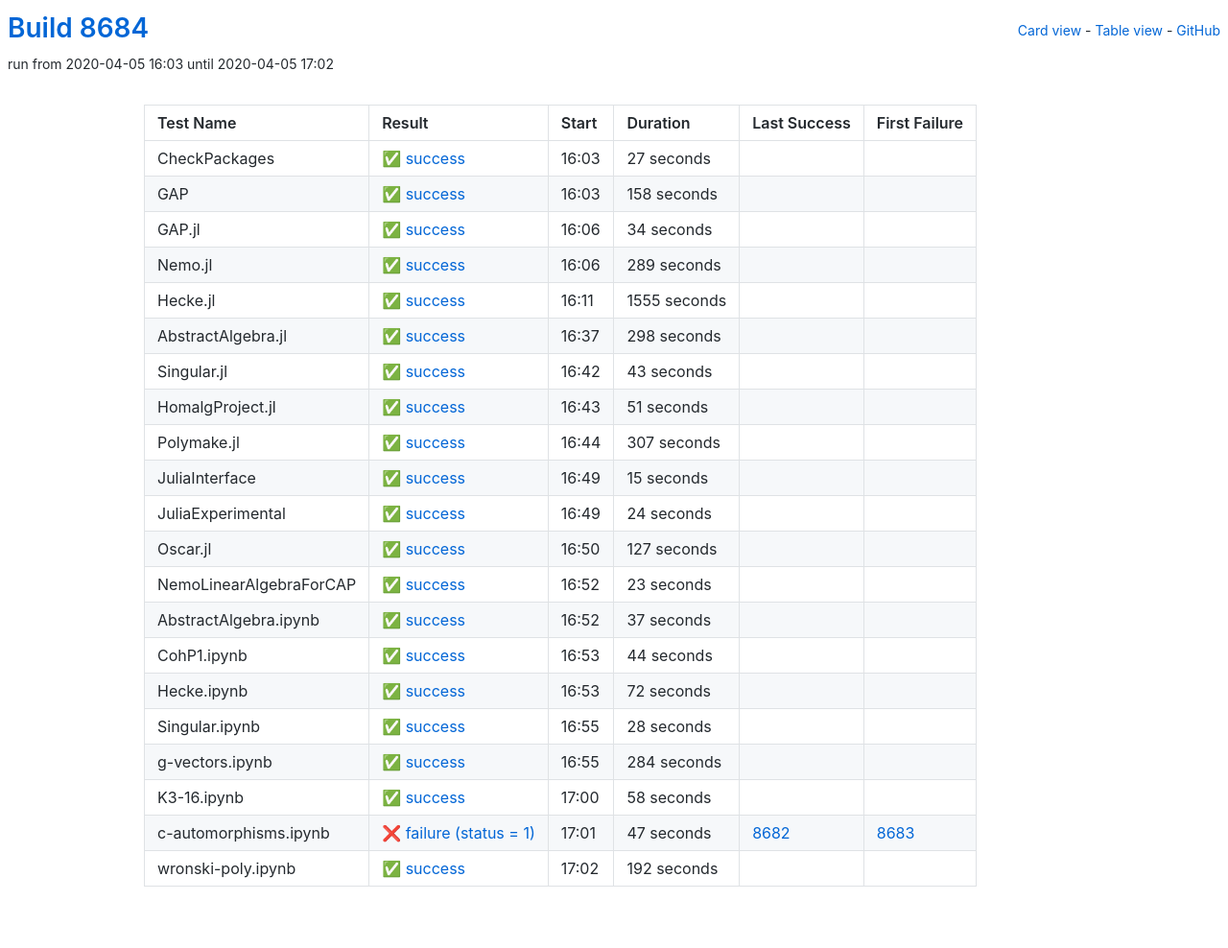
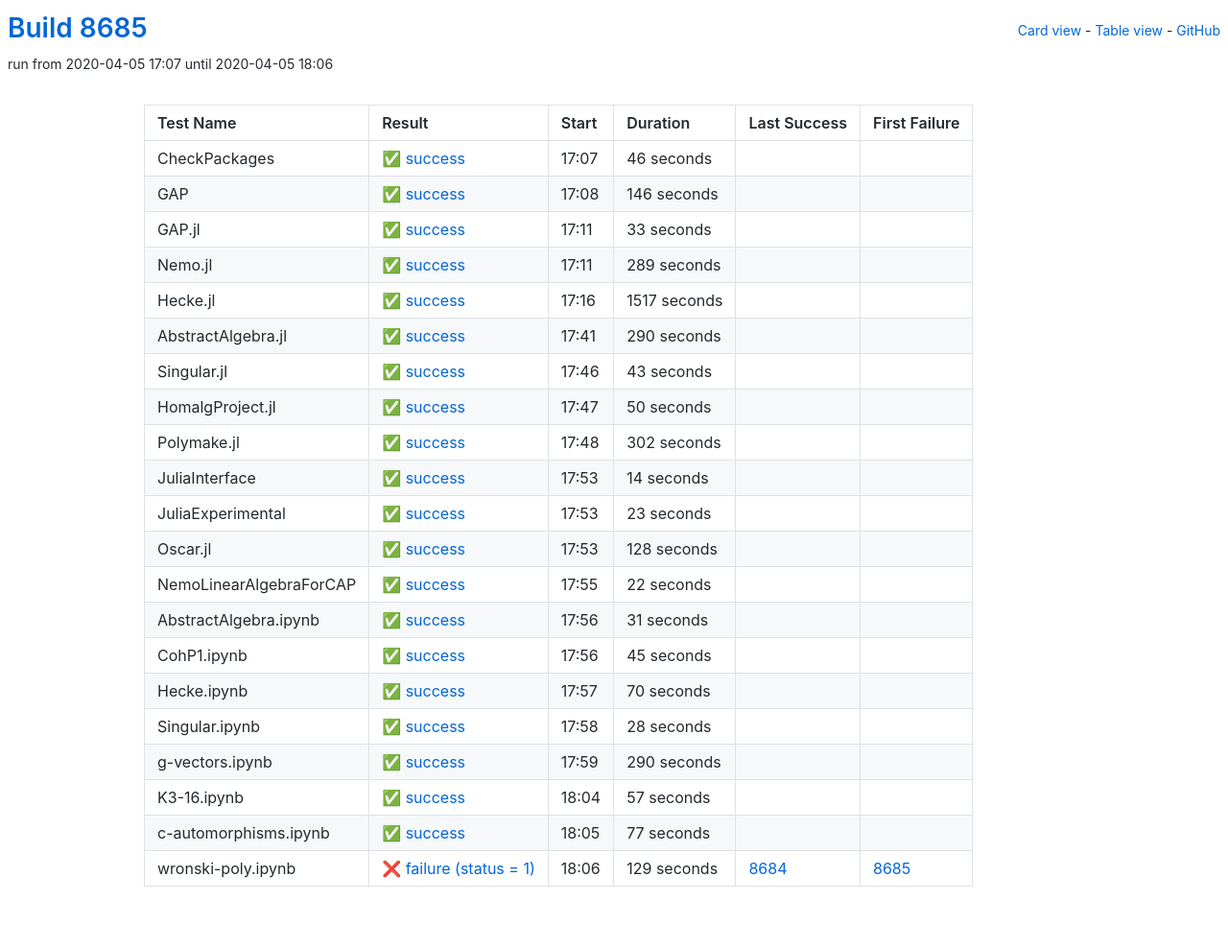
Before and after one commit to oscar-system/oscar-ci-status, a Jekyll site: the page built from table.html, in a window 1280 px wide. Shown: the whole page at 96% size. Built offline with Jekyll 4.4.1, drawn with Linux system fonts in a browser that asks for light colours.

Commit message:
Build 8685

```diff
--- a/_data/ci.yml
+++ b/_data/ci.yml
@@ -1,38 +1,38 @@
-build: 8684
-build_url: https://oscarci.mathematik.uni-kl.de/job/oscar/8684/
+build: 8685
+build_url: https://oscarci.mathematik.uni-kl.de/job/oscar/8685/
 job: oscar
 tests:
-- duration: 27
+- duration: 46
   exitcode: 0
   first_failure: false
   first_failure_url: null
   last_success: false
   last_success_url: null
-  log: https://oscarci.mathematik.uni-kl.de/job/oscar/8684/artifact/logs/build-8684/CheckPackages.log
+  log: https://oscarci.mathematik.uni-kl.de/job/oscar/8685/artifact/logs/build-8685/CheckPackages.log
   name: CheckPackages
-  start: 2020-04-05 16:03
+  start: 2020-04-05 17:07
   status: success
   success: true
-- duration: 158
+- duration: 146
   exitcode: 0
   first_failure: false
   first_failure_url: null
   last_success: false
   last_success_url: null
-  log: https://oscarci.mathematik.uni-kl.de/job/oscar/8684/artifact/logs/build-8684/GAP.log
+  log: https://oscarci.mathematik.uni-kl.de/job/oscar/8685/artifact/logs/build-8685/GAP.log
   name: GAP
-  start: 2020-04-05 16:03
+  start: 2020-04-05 17:08
   status: success
   success: true
-- duration: 34
+- duration: 33
   exitcode: 0
   first_failure: false
   first_failure_url: null
   last_success: false
   last_success_url: null
-  log: https://oscarci.mathematik.uni-kl.de/job/oscar/8684/artifact/logs/build-8684/GAP.jl.log
+  log: https://oscarci.mathematik.uni-kl.de/job/oscar/8685/artifact/logs/build-8685/GAP.jl.log
   name: GAP.jl
-  start: 2020-04-05 16:06
+  start: 2020-04-05 17:11
   status: success
   success: true
 - duration: 289
@@ -41,31 +41,31 @@ tests:
   first_failure_url: null
   last_success: false
   last_success_url: null
-  log: https://oscarci.mathematik.uni-kl.de/job/oscar/8684/artifact/logs/build-8684/Nemo.jl.log
+  log: https://oscarci.mathematik.uni-kl.de/job/oscar/8685/artifact/logs/build-8685/Nemo.jl.log
   name: Nemo.jl
-  start: 2020-04-05 16:06
+  start: 2020-04-05 17:11
   status: success
   success: true
-- duration: 1555
+- duration: 1517
   exitcode: 0
   first_failure: false
   first_failure_url: null
   last_success: false
   last_success_url: null
-  log: https://oscarci.mathematik.uni-kl.de/job/oscar/8684/artifact/logs/build-8684/Hecke.jl.log
+  log: https://oscarci.mathematik.uni-kl.de/job/oscar/8685/artifact/logs/build-8685/Hecke.jl.log
   name: Hecke.jl
-  start: 2020-04-05 16:11
+  start: 2020-04-05 17:16
   status: success
   success: true
-- duration: 298
+- duration: 290
   exitcode: 0
   first_failure: false
   first_failure_url: null
   last_success: false
   last_success_url: null
-  log: https://oscarci.mathematik.uni-kl.de/job/oscar/8684/artifact/logs/build-8684/AbstractAlgebra.jl.log
+  log: https://oscarci.mathematik.uni-kl.de/job/oscar/8685/artifact/logs/build-8685/AbstractAlgebra.jl.log
   name: AbstractAlgebra.jl
-  start: 2020-04-05 16:37
+  start: 2020-04-05 17:41
   status: success
   success: true
 - duration: 43
@@ -74,64 +74,42 @@ tests:
   first_failure_url: null
   last_success: false
   last_success_url: null
-  log: https://oscarci.mathematik.uni-kl.de/job/oscar/8684/artifact/logs/build-8684/Singular.jl.log
+  log: https://oscarci.mathematik.uni-kl.de/job/oscar/8685/artifact/logs/build-8685/Singular.jl.log
   name: Singular.jl
-  start: 2020-04-05 16:42
+  start: 2020-04-05 17:46
   status: success
   success: true
-- duration: 51
+- duration: 50
   exitcode: 0
   first_failure: false
   first_failure_url: null
   last_success: false
   last_success_url: null
-  log: https://oscarci.mathematik.uni-kl.de/job/oscar/8684/artifact/logs/build-8684/HomalgProject.jl.log
+  log: https://oscarci.mathematik.uni-kl.de/job/oscar/8685/artifact/logs/build-8685/HomalgProject.jl.log
   name: HomalgProject.jl
-  start: 2020-04-05 16:43
+  start: 2020-04-05 17:47
   status: success
   success: true
-- duration: 307
+- duration: 302
   exitcode: 0
   first_failure: false
   first_failure_url: null
   last_success: false
   last_success_url: null
-  log: https://oscarci.mathematik.uni-kl.de/job/oscar/8684/artifact/logs/build-8684/Polymake.jl.log
+  log: https://oscarci.mathematik.uni-kl.de/job/oscar/8685/artifact/logs/build-8685/Polymake.jl.log
   name: Polymake.jl
-  start: 2020-04-05 16:44
+  start: 2020-04-05 17:48
   status: success
   success: true
-- duration: 15
+- duration: 14
   exitcode: 0
   first_failure: false
   first_failure_url: null
   last_success: false
   last_success_url: null
-  log: https://oscarci.mathematik.uni-kl.de/job/oscar/8684/artifact/logs/build-8684/JuliaInterface.log
+  log: https://oscarci.mathematik.uni-kl.de/job/oscar/8685/artifact/logs/build-8685/JuliaInterface.log
   name: JuliaInterface
-  start: 2020-04-05 16:49
-  status: success
-  success: true
-- duration: 24
-  exitcode: 0
-  first_failure: false
-  first_failure_url: null
-  last_success: false
-  last_success_url: null
-  log: https://oscarci.mathematik.uni-kl.de/job/oscar/8684/artifact/logs/build-8684/JuliaExperimental.log
-  name: JuliaExperimental
-  start: 2020-04-05 16:49
-  status: success
-  success: true
-- duration: 127
-  exitcode: 0
-  first_failure: false
-  first_failure_url: null
-  last_success: false
-  last_success_url: null
-  log: https://oscarci.mathematik.uni-kl.de/job/oscar/8684/artifact/logs/build-8684/Oscar.jl.log
-  name: Oscar.jl
-  start: 2020-04-05 16:50
+  start: 2020-04-05 17:53
   status: success
   success: true
 - duration: 23
@@ -140,42 +118,64 @@ tests:
   first_failure_url: null
   last_success: false
   last_success_url: null
-  log: https://oscarci.mathematik.uni-kl.de/job/oscar/8684/artifact/logs/build-8684/NemoLinearAlgebraForCAP.log
-  name: NemoLinearAlgebraForCAP
-  start: 2020-04-05 16:52
+  log: https://oscarci.mathematik.uni-kl.de/job/oscar/8685/artifact/logs/build-8685/JuliaExperimental.log
+  name: JuliaExperimental
+  start: 2020-04-05 17:53
   status: success
   success: true
-- duration: 37
+- duration: 128
   exitcode: 0
   first_failure: false
   first_failure_url: null
   last_success: false
   last_success_url: null
-  log: https://oscarci.mathematik.uni-kl.de/job/oscar/8684/artifact/logs/build-8684/AbstractAlgebra.ipynb.log
-  name: AbstractAlgebra.ipynb
-  start: 2020-04-05 16:52
+  log: https://oscarci.mathematik.uni-kl.de/job/oscar/8685/artifact/logs/build-8685/Oscar.jl.log
+  name: Oscar.jl
+  start: 2020-04-05 17:53
   status: success
   success: true
-- duration: 44
+- duration: 22
   exitcode: 0
   first_failure: false
   first_failure_url: null
   last_success: false
   last_success_url: null
-  log: https://oscarci.mathematik.uni-kl.de/job/oscar/8684/artifact/logs/build-8684/CohP1.ipynb.log
-  name: CohP1.ipynb
-  start: 2020-04-05 16:53
+  log: https://oscarci.mathematik.uni-kl.de/job/oscar/8685/artifact/logs/build-8685/NemoLinearAlgebraForCAP.log
+  name: NemoLinearAlgebraForCAP
+  start: 2020-04-05 17:55
   status: success
   success: true
-- duration: 72
+- duration: 31
   exitcode: 0
   first_failure: false
   first_failure_url: null
   last_success: false
   last_success_url: null
-  log: https://oscarci.mathematik.uni-kl.de/job/oscar/8684/artifact/logs/build-8684/Hecke.ipynb.log
+  log: https://oscarci.mathematik.uni-kl.de/job/oscar/8685/artifact/logs/build-8685/AbstractAlgebra.ipynb.log
+  name: AbstractAlgebra.ipynb
+  start: 2020-04-05 17:56
+  status: success
+  success: true
+- duration: 45
+  exitcode: 0
+  first_failure: false
+  first_failure_url: null
+  last_success: false
+  last_success_url: null
+  log: https://oscarci.mathematik.uni-kl.de/job/oscar/8685/artifact/logs/build-8685/CohP1.ipynb.log
+  name: CohP1.ipynb
+  start: 2020-04-05 17:56
+  status: success
+  success: true
+- duration: 70
+  exitcode: 0
+  first_failure: false
+  first_failure_url: null
+  last_success: false
+  last_success_url: null
+  log: https://oscarci.mathematik.uni-kl.de/job/oscar/8685/artifact/logs/build-8685/Hecke.ipynb.log
   name: Hecke.ipynb
-  start: 2020-04-05 16:53
+  start: 2020-04-05 17:57
   status: success
   success: true
 - duration: 28
@@ -184,52 +184,52 @@ tests:
   first_failure_url: null
   last_success: false
   last_success_url: null
-  log: https://oscarci.mathematik.uni-kl.de/job/oscar/8684/artifact/logs/build-8684/Singular.ipynb.log
+  log: https://oscarci.mathematik.uni-kl.de/job/oscar/8685/artifact/logs/build-8685/Singular.ipynb.log
   name: Singular.ipynb
-  start: 2020-04-05 16:55
+  start: 2020-04-05 17:58
   status: success
   success: true
-- duration: 284
+- duration: 290
   exitcode: 0
   first_failure: false
   first_failure_url: null
   last_success: false
   last_success_url: null
-  log: https://oscarci.mathematik.uni-kl.de/job/oscar/8684/artifact/logs/build-8684/g-vectors.ipynb.log
+  log: https://oscarci.mathematik.uni-kl.de/job/oscar/8685/artifact/logs/build-8685/g-vectors.ipynb.log
   name: g-vectors.ipynb
-  start: 2020-04-05 16:55
+  start: 2020-04-05 17:59
   status: success
   success: true
-- duration: 58
+- duration: 57
   exitcode: 0
   first_failure: false
   first_failure_url: null
   last_success: false
   last_success_url: null
-  log: https://oscarci.mathematik.uni-kl.de/job/oscar/8684/artifact/logs/build-8684/K3-16.ipynb.log
+  log: https://oscarci.mathematik.uni-kl.de/job/oscar/8685/artifact/logs/build-8685/K3-16.ipynb.log
   name: K3-16.ipynb
-  start: 2020-04-05 17:00
+  start: 2020-04-05 18:04
   status: success
   success: true
-- duration: 47
-  exitcode: 1
-  first_failure: 8683
-  first_failure_url: https://oscarci.mathematik.uni-kl.de/job/oscar/8683/
-  last_success: 8682
-  last_success_url: https://oscarci.mathematik.uni-kl.de/job/oscar/8682/
-  log: https://oscarci.mathematik.uni-kl.de/job/oscar/8684/artifact/logs/build-8684/c-automorphisms.ipynb.log
-  name: c-automorphisms.ipynb
-  start: 2020-04-05 17:01
-  status: failure
-  success: false
-- duration: 192
+- duration: 77
   exitcode: 0
   first_failure: false
   first_failure_url: null
   last_success: false
   last_success_url: null
-  log: https://oscarci.mathematik.uni-kl.de/job/oscar/8684/artifact/logs/build-8684/wronski-poly.ipynb.log
-  name: wronski-poly.ipynb
-  start: 2020-04-05 17:02
+  log: https://oscarci.mathematik.uni-kl.de/job/oscar/8685/artifact/logs/build-8685/c-automorphisms.ipynb.log
+  name: c-automorphisms.ipynb
+  start: 2020-04-05 18:05
   status: success
   success: true
+- duration: 129
+  exitcode: 1
+  first_failure: 8685
+  first_failure_url: https://oscarci.mathematik.uni-kl.de/job/oscar/8685/
+  last_success: 8684
+  last_success_url: https://oscarci.mathematik.uni-kl.de/job/oscar/8684/
+  log: https://oscarci.mathematik.uni-kl.de/job/oscar/8685/artifact/logs/build-8685/wronski-poly.ipynb.log
+  name: wronski-poly.ipynb
+  start: 2020-04-05 18:06
+  status: failure
+  success: false
```
Also changed, not shown: README.md.
